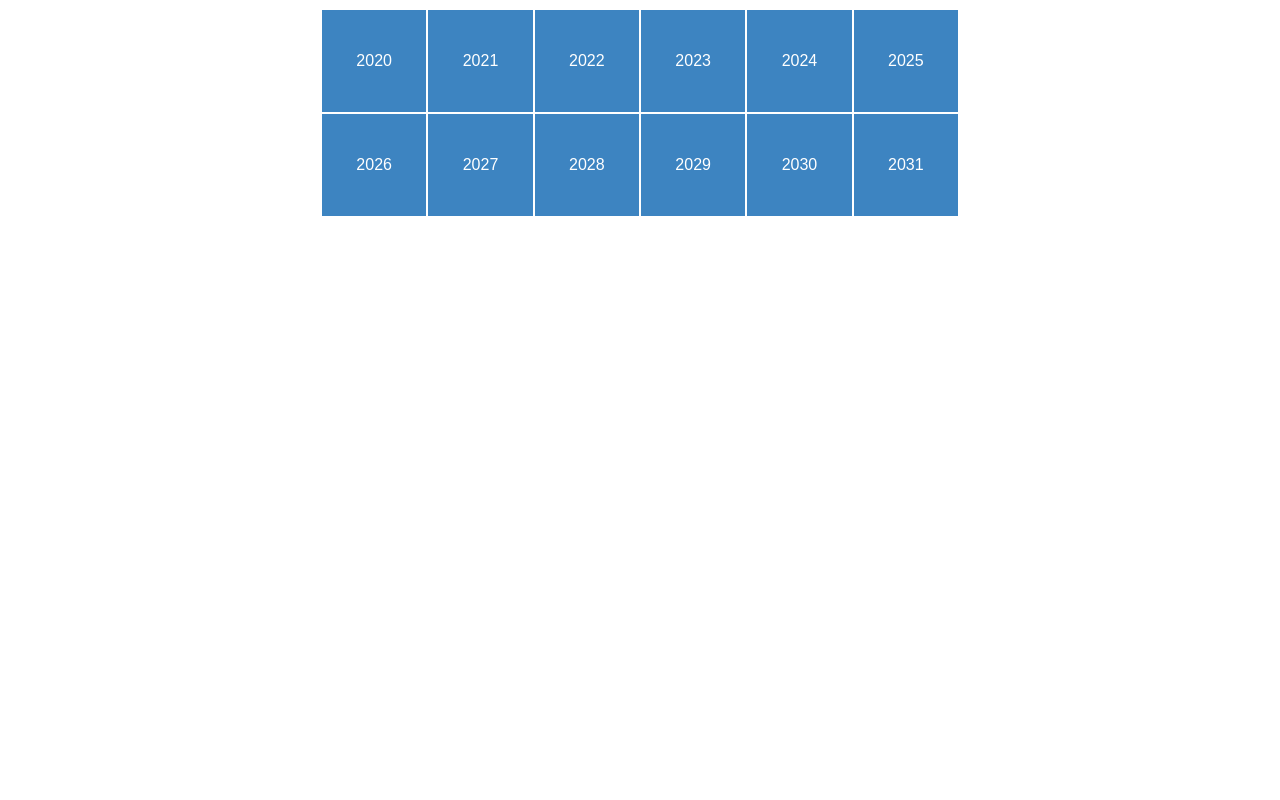
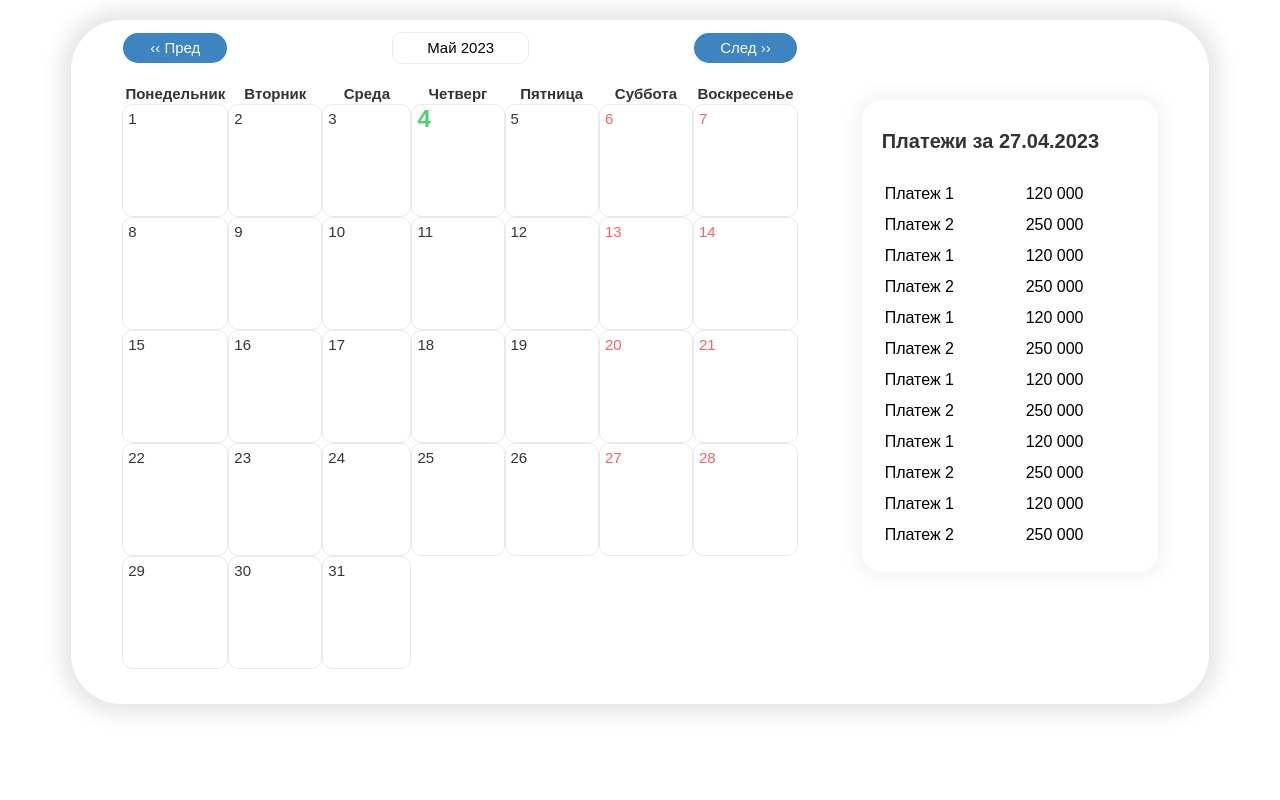
Before and after one commit to Mish0kk/calendar, a plain HTML site: page index.html in a window 1280 px wide. Drawn offline with nearby package versions, Linux system fonts and the light colour scheme.

Commit message:
Add files via upload

```diff
--- a/index.html
+++ b/index.html
@@ -27,7 +27,7 @@
     <table @click="hide1" id="small1" class="month">
       <tr><td>Январь</td><td>Февраль</td><td>Март</td><td>Апрель</td></tr>
       <tr><td>Май</td><td>Июнь</td><td>Июль</td><td>Август</td></tr>
-      <tr><td>Сентябрь</td><td>Октябрь</td><td>Ноябрь</td><td>Декабрь</td></tr>
+      <tr><td>Сентябрь</td><td>Октябрь</td><td>Ноябрь</td><td>Декабрь</td><td id="today" style="display: none">Май</td></tr>
     </table>
   </div>
   <div v-show="CalendarVis" class="container">
@@ -70,9 +70,107 @@
               <td>250 000</td>
             </tr>
             <tr>
-              <td>Общая сумма:</td>
-              <td>370 000</td>
+              <td>Платеж 1</td>
+              <td>120 000</td>
             </tr>
+            <tr>
+              <td>Платеж 2</td>
+              <td>250 000</td>
+            </tr>
+            <tr>
+              <td>Платеж 1</td>
+              <td>120 000</td>
+            </tr>
+            <tr>
+              <td>Платеж 2</td>
+              <td>250 000</td>
+            </tr>
+            <tr>
+              <td>Платеж 1</td>
+              <td>120 000</td>
+            </tr>
+            <tr>
+              <td>Платеж 2</td>
+              <td>250 000</td>
+            </tr>
+            <tr>
+              <td>Платеж 1</td>
+              <td>120 000</td>
+            </tr>
+            <tr>
+              <td>Платеж 2</td>
+              <td>250 000</td>
+            </tr>
+            <tr>
+              <td>Платеж 1</td>
+              <td>120 000</td>
+            </tr>
+            <tr>
+              <td>Платеж 2</td>
+              <td>250 000</td>
+            </tr>
+            <tr>
+            <tr>
+              <td>Платеж 1</td>
+              <td>120 000</td>
+            </tr>
+            <tr>
+              <td>Платеж 2</td>
+              <td>250 000</td>
+            </tr>
+            <tr>
+              <td>Платеж 1</td>
+              <td>120 000</td>
+            </tr>
+            <tr>
+              <td>Платеж 2</td>
+              <td>250 000</td>
+            </tr>
+            <tr>
+              <td>Платеж 1</td>
+              <td>120 000</td>
+            </tr>
+            <tr>
+              <td>Платеж 2</td>
+              <td>250 000</td>
+            </tr>
+            <tr>
+              <td>Платеж 1</td>
+              <td>120 000</td>
+            </tr>
+            <tr>
+              <td>Платеж 2</td>
+              <td>250 000</td>
+            </tr>
+            <tr>
+              <td>Платеж 1</td>
+              <td>120 000</td>
+            </tr>
+            <tr>
+              <td>Платеж 2</td>
+              <td>250 000</td>
+            </tr>
+            <tr>
+            <tr>
+              <td>Платеж 1</td>
+              <td>120 000</td>
+            </tr>
+            <tr>
+              <td>Платеж 2</td>
+              <td>250 000</td>
+            </tr>
+            <tr>
+              <td>Платеж 1</td>
+              <td>120 000</td>
+            </tr>
+            <tr>
+              <td>Платеж 2</td>
+              <td>250 000</td>
+            </tr>
+            <tr>
+            <td>Общая сумма:</td>
+            <td>370 000</td>
+          </tr>
           </tbody>
         </table>
 
--- a/script.js
+++ b/script.js
@@ -5,9 +5,9 @@ const { createApp } = Vue
   createApp({
     data() {
       return {
-		    selectYearVis: true,
+		    selectYearVis: false,
         selectMonthVis: false,
-        CalendarVis: false,
+        CalendarVis: true,
       }
     },
     methods: {
@@ -26,18 +26,13 @@ const { createApp } = Vue
     }
   }).mount('#app')
 
+var month = ["Январь", "Февраль", "Март", "Апрель", "Май", "Июнь", "Июль", "Август", "Сентябрь", "Октябрь", "Ноябрь", "Декабрь"];
 
-
-
-function calendar(id, year, month) {
-
+function calendar(id, year) {
   $("table.year td").click(function(){
     year = $(this).text();
   });
-  $("table.month td").click(function(){
-
-    month = ["Январь", "Февраль", "Март", "Апрель", "Май", "Июнь", "Июль", "Август", "Сентябрь", "Октябрь", "Ноябрь", "Декабрь"];
-
+  $("table.month td").click(function qwe(){
     var index = month.indexOf($(this).text());
     var month1 = index;
     var Dlast = new Date(year, month1 + 1, 0).getDate();
@@ -45,7 +40,6 @@ function calendar(id, year, month) {
     var DNlast = new Date(D.getFullYear(), D.getMonth(), Dlast).getDay();
     var DNfirst = new Date(D.getFullYear(), D.getMonth(), 1).getDay();
     var calendar = '<tr>';
-
     if (DNfirst != 0) {
       for (var i = 1; i < DNfirst; i++) calendar += '<td class="day">';
     } else {
@@ -53,9 +47,9 @@ function calendar(id, year, month) {
     }
     for (var i = 1; i <= Dlast; i++) {
        if (i == new Date().getDate() && D.getFullYear() == new Date().getFullYear() && D.getMonth() == new Date().getMonth()) {
-        calendar += '<td class="day" id="today">' + i;
+        calendar += '<td tabindex="0" class="day" id="today">' + i;
        } else {
-         calendar += '<td class="day">' + i;
+         calendar += '<td tabindex="0" class="day">' + i;
          if(i == 25 && month[D.getMonth()] == "Апрель" && D.getFullYear() == "2023"){
           calendar += '<br>' + '<p id="large" class="parag">Кол-во платежей - 10</p><p id="large" class="parag">Общая сумма -<br>1 500 000 руб</p> <div id="small" class="point">10</div>';
          };
@@ -64,45 +58,14 @@ function calendar(id, year, month) {
        if (new Date(D.getFullYear(), D.getMonth(), i).getDay() == 0) {
          calendar += '<tr>';
        }
-
     }
-
     for (var i = DNlast; i < 7; i++);
     document.querySelector('#' + id + ' tbody').innerHTML = calendar;
-      document.querySelector('#nazv').innerHTML = ($(this).text()) + ' ' + D.getFullYear();
-    // document.querySelector('#' + id + ' thead td:nth-child(2)').dataset.month = D.getMonth();
-    // document.querySelector('#' + id + ' thead td:nth-child(2)').dataset.year = D.getFullYear();
-
-    // var m = D.getMonth();
-    // var y = D.getFullYear();
-    // document.querySelector('#next').onclick = function() {
-    //     if(m < 11){
-    //       m +=1;
-    //       document.querySelector('#nazv').innerHTML = month[m] + ' ' + y;
-    //       console.log(month[m]);
-    //     }
-    //     else{
-    //       console.log(123);
-    //       m = 0;
-    //       y += 1;
-    //       document.querySelector('#nazv').innerHTML = month[m] + ' ' + y;
-    //     }
-    // }
-    // document.querySelector('#prev').onclick = function() {
-    //   if(m > 0){
-    //     m -=1;
-    //     document.querySelector('#nazv').innerHTML = month[m] + ' ' + y;
-    //     console.log(month[m]);
-    //   }
-    //   else{
-    //     console.log(123);
-    //     m = 11;
-    //     y -= 1;
-    //     document.querySelector('#nazv').innerHTML = month[m] + ' ' + y;
-
-    //   }
-    // }
-
+      document.querySelector('#nazv').innerHTML = $(this).text() + ' ' + D.getFullYear();
   });
 }
+document.querySelector('#today').innerHTML = month[new Date().getMonth()];
+$("document").ready(function() {
+  $("table.month td#today").trigger('click');
+});
 calendar("calendar", new Date().getFullYear(), new Date().getMonth());
--- a/style.css
+++ b/style.css
@@ -8,9 +8,11 @@ body{
 }
 .selectMonth .month,
 .selectYear .year{
+  margin-top: 2%;
+  margin-bottom: 2%;
   width: 40em;
   text-align: center;
-  color: #ffffff
+  color: #ffffff;
   }
 .selectYear td,
 .selectMonth td{
@@ -18,28 +20,66 @@ body{
   height: 100px;
   cursor: pointer;
   background-color: #3d84c1;
+  border-radius: 10px;
+}
+#small1{
+  font-size: 14px;
+  width: 400px;
+}
+.selectYear td:hover,
+.selectMonth td:hover{
+  background-color: #3071a9;
+}
+#nazv{
+  height:30px;
+  line-height: 30px;
+  width: 9em;
+  border-radius: 10px;
+  border: solid 1px #00000015;
+  margin: auto;
+  cursor: pointer;
+}
+#nazv:hover{
+  background-color: #f8fff8;
 }
 @media (max-width: 600px){
   #large1{
     display:none;
   }
 }
-@media (min-width: 600px){
+@media (min-width: 601px){
   #small1{
     display:none;
   }
 }
-@media (min-width: 1140px){
+@media (min-width: 1141px){
+  #app{
+    margin: auto;
+    margin-top: 20px;
+    width: 90%;
+    border-radius: 50px;
+    box-shadow: 0px 0px 20px 10px rgba(0, 0, 0, 0.1);
+  }
+  .events{
+    height: 27em;
+    padding: 20px;
+    margin-top: 5em;
+    margin-left: 5%;
+    border-radius: 20px;
+    box-shadow: 0px 0px 20px 5px rgba(0, 0, 0, 0.05);
+  }
   #small{
     display:none;
   }
   .container{
     display: flex;
+    flex: 1;
     justify-content: center;
   }
   .look-calendar {
     width:60%;
-    padding:6px;
+    margin-top: 1%;
+    margin-bottom: 3%;
   }
   #calendar tbody td {
     padding-left: 5px;
@@ -47,8 +87,9 @@ body{
     width: 100px;
     height: 7em;
     font-weight: 500;
-    border:1px solid #f1f1f1;
-    color: #555555;
+    border:1px solid #00000015;
+    border-radius: 10px;
+    color: #353535;
     text-align: left;
     vertical-align: top;
   }
@@ -57,16 +98,13 @@ body{
     font-weight: bold;
     font-size: 24px;
     height: 100%;
-    background: #f0fff3;
   }
 }
-@media (max-width: 1140px){
+@media(max-width:1140px) {
   .look-calendar {
     width:99%;
     padding:6px;
   }
-}
-@media(max-width:1140px) {
   #large{
     display:none;
   }
@@ -77,16 +115,16 @@ body{
     height: 5em;
     font-weight: 500;
     border:1px solid #f1f1f1;
+    border-radius: 5px;
     color: #555555;
     text-align: left;
     vertical-align: top;
   }
   #calendar tbody td#today {
-    color: #54cf79;
+    color: #41d16c;
     font-weight: bold;
     font-size: 20px;
     height: 100%;
-    background: #f0fff3;
   }
   .point{
     width: 30px;
@@ -114,21 +152,6 @@ body{
     font-size: 16px;
     height: 4em;
   }
-
-}
-.content{
-  height: 26em;
-  overflow:scroll;
-  overflow-x:hidden;
-}
-.events{
-  margin-top: 2em;
-  margin-left: 1em;
-}
-.events p{
-  font-size: 20px;
-  color: #333333;
-  font-weight: 700;
 }
 .button{
 	margin-left: 1em;
@@ -143,11 +166,11 @@ body{
   width: 100%;
   text-align: center;
   line-height: 30px;
+  border-radius: 15px;
 	background-color: #3d84c1;
-	border-color: rgba(255, 162, 162, 0.1);
 	cursor: pointer;
 }
-.primary:hover {
+.primary:hover{
 	background-color: #3071a9;
 }
 #calendar {
@@ -169,40 +192,56 @@ body{
   font-size: 12px;
   text-align: center;
 }
-#event tbody td{
-  padding-top: 10px;
-  padding-right: 30px;
-  font-weight: 500;
-
-}
-#calendar thead tr:nth-child(1) td:nth-child(2) {
-  color: #333333;
-  font-weight: 700;
-}
-#calendar thead tr:nth-child(1) td:nth-child(1):hover,
-#calendar thead tr:nth-child(1) td:nth-child(3):hover {
-  cursor: pointer;
-}
 #calendar tbody {
   padding-top: 50px;
 }
 #calendar tbody td:nth-child(n+6):hover,
 #calendar tbody td#today:hover,
 #calendar tbody td:hover {
+  cursor: pointer;
   background: #f8fff8;
 }
-#calendar tbody td:nth-child(n+6):active,
-#calendar tbody td#today:active,
-#calendar tbody td:active {
-  background: #eefcee;
+#calendar tbody td:nth-child(n+6):focus,
+#calendar tbody td#today:focus,
+#calendar tbody td:focus {
+  background: #f0fff0;
+  color: #54cf79;
+  font-size: 16px;
+  height: 100%;
 }
 #calendar tbody td:nth-child(n+6),
 #calendar .holiday {
   color: #ff6262;
 }
-
-
-.selectYear td:hover,
-.selectMonth td:hover{
+.events p{
+  margin-top: 10px;
+  font-size: 20px;
+  color: #333333;
+  font-weight: 700;
+}
+#event tbody td{
+  padding-top: 10px;
+  padding-right: 30px;
+  font-weight: 500;
+}
+.content{
+  max-height: 23em;
+  width: 16em;
+  overflow:scroll;
+  overflow-x:hidden;
+  overflow-y: auto;
+  scrollbar-gutter: stable;
+}
+.content::-webkit-scrollbar {
+  width: 10px;
+}
+.content::-webkit-scrollbar-track {
+  background-color: rgb(255, 255, 255);
+}
+.content::-webkit-scrollbar-thumb {
+  background-color: #3d84c1;
+  border-radius: 10px;
+}
+.content::-webkit-scrollbar-thumb:hover {
   background-color: #3071a9;
 }
```
